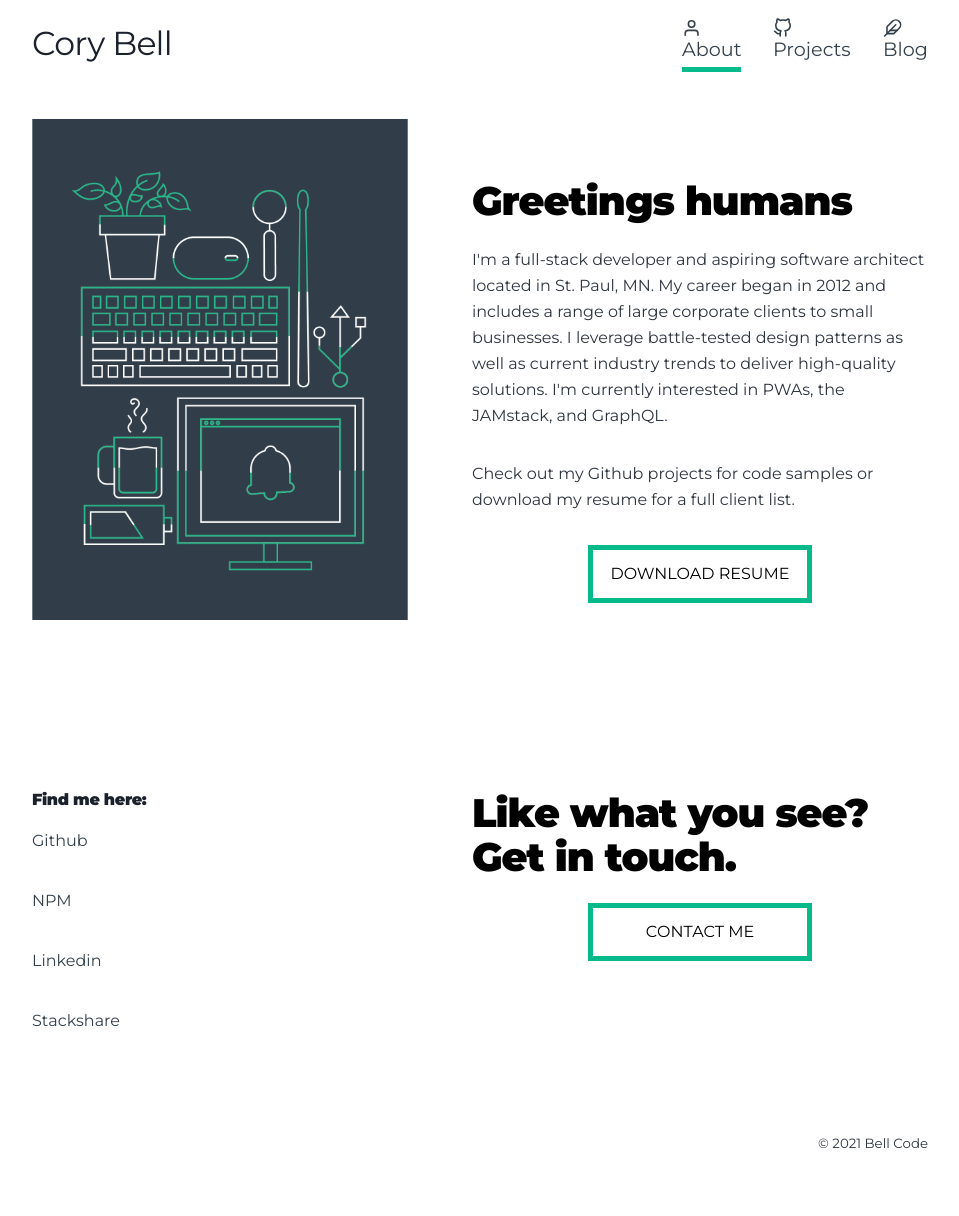
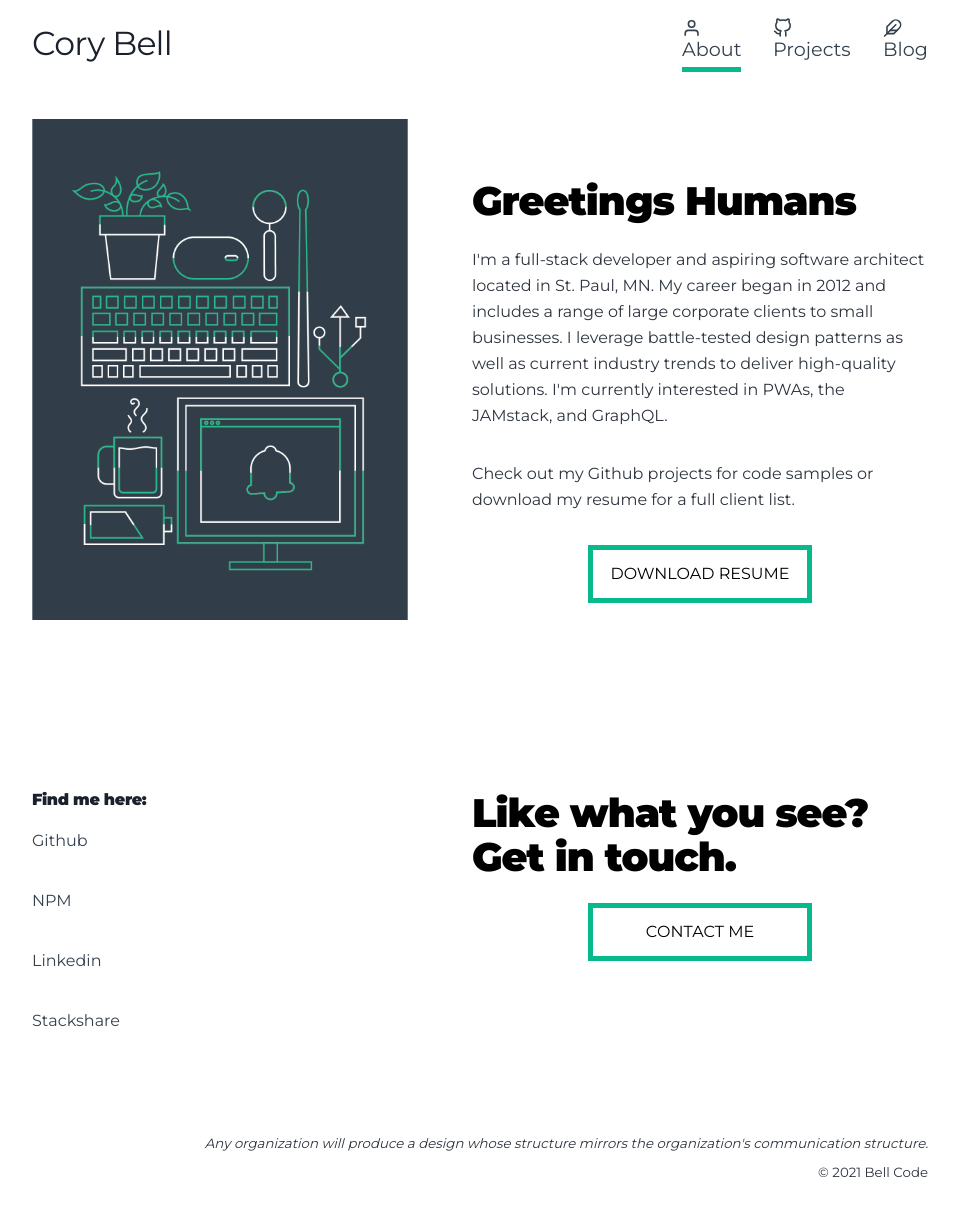
Before and after one commit to corybell/bell-profile, a Gatsby site: page / in a window 1280 px wide. Shown: the whole page, without its empty margins (160-1119 px from the left). Before the commit the page ends 1190 px from the top, so only its background shows below. Built offline with nearby package versions, Linux system fonts and the light colour scheme; Gatsby itself is replaced by a stand-in of ours.

Commit message:
update bio, add motto

```diff
--- a/content/about/bio.json
+++ b/content/about/bio.json
@@ -1,5 +1,5 @@
 {
-  "greeting": "Greetings humans",
+  "greeting": "Greetings Humans",
   "p1": "I'm a full-stack developer and aspiring software architect located in St. Paul, MN.  My career began in 2012 and includes a range of large corporate clients to small businesses.  I leverage battle-tested design patterns as well as current industry trends to deliver high-quality solutions.  I'm currently interested in PWAs, the JAMstack, and GraphQL.",
   "p2": "Check out my Github projects for code samples or download my resume for a full client list."
 }
--- a/src/components/Footer.js
+++ b/src/components/Footer.js
@@ -68,9 +68,16 @@ const ContactButton = styled(Link)`
   ${primaryButton}
 `
 
+const Motto = styled.small`
+  display: block;
+  margin-top: ${spacing[16]};
+  text-align: right;
+  font-style: italic;
+`
+
 const Copyright = styled.small`
   display: block;
-  margin-top: ${spacing[16]};
+  margin-top: ${spacing[4]};
   text-align: right;
 `
 
@@ -90,6 +97,9 @@ const Footer = ({ siteAuthor }) => (
         </ButtonContainer>
       </RightContainer>
     </FlexBox>
+    <Motto>
+      {`Any organization will produce a design whose structure mirrors the organization's communication structure.`}
+    </Motto>
     <Copyright>
       © {new Date().getFullYear()} {siteAuthor}
     </Copyright>
```
